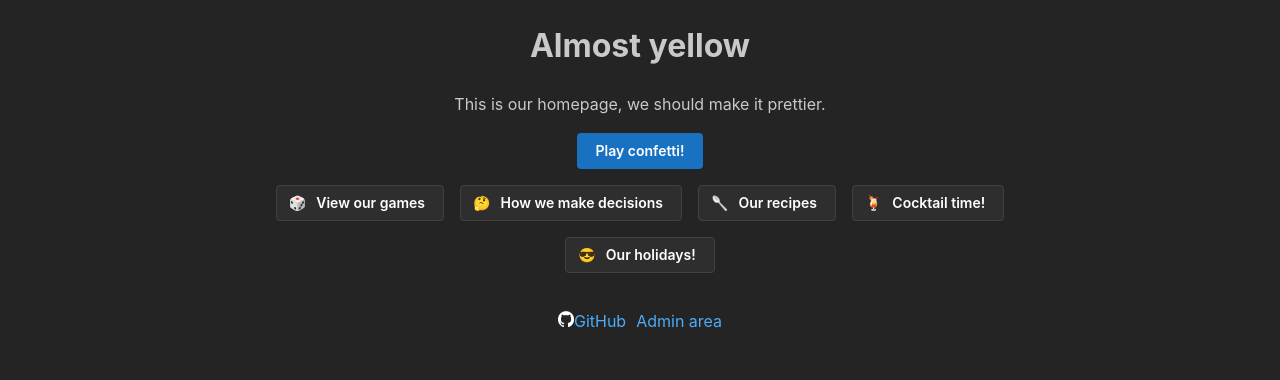
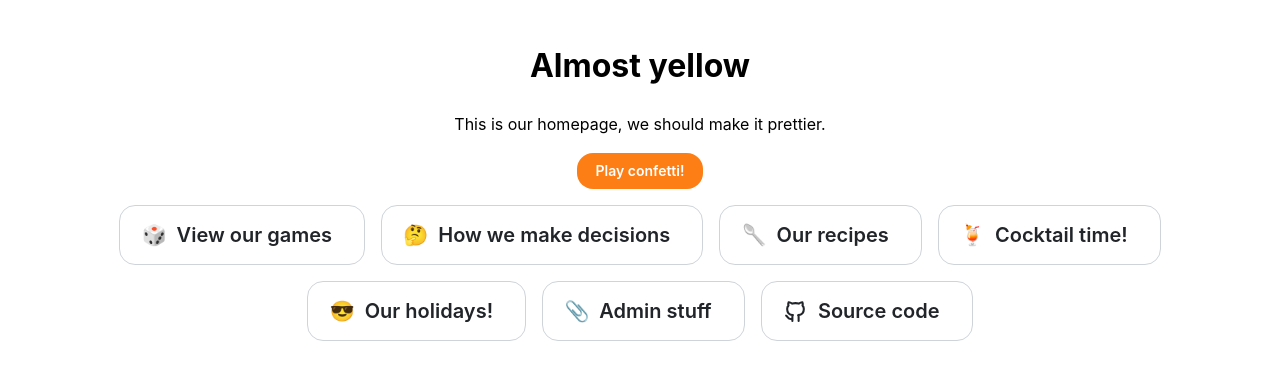
Before and after one commit to cjrace/almostyellow, a Next.js app: page / in a window 1280 px wide. Shown: the top 380 px of the page. Built offline with nearby package versions, Linux system fonts and the light colour scheme.

Commit message:
mantine rampage - moving everything over

```diff
--- /dev/null
+++ b/app/acalat.tsx
@@ -0,0 +1,11 @@
+import { createTheme } from "@mantine/core";
+
+export const acalat = createTheme({
+  primaryColor: "orange",
+
+  // Set rounding for buttons and inputs
+  defaultRadius: "lg",
+
+  // Set cursor, mainly for the checkbox list
+  cursorType: "pointer",
+});
--- /dev/null
+++ b/app/global.css
@@ -0,0 +1,11 @@
+/* Add basic margin for all pages */
+body {
+  margin: 20px;
+}
+
+@media (max-width: 768px) {
+  /* Adjust styles for smaller screens */
+  body {
+    margin: 10px;
+  }
+}
--- a/pages/admin/chopinliszt.tsx
+++ b/pages/admin/chopinliszt.tsx
@@ -1,4 +1,4 @@
-import Checklist from "../../components/checklist";
+import Checklist from "../../components/admin/checklist";
 import { Breadcrumbs, Anchor } from "@mantine/core";
 
 const crumbitems = [
--- a/pages/decisionmaker.tsx
+++ b/pages/decisionmaker.tsx
@@ -89,7 +89,7 @@ const DecisionMaker: React.FC = () => {
               id="decision"
               style={{ fontSize: "24px", textAlign: "center" }}
             >
-              <p>The decision has been made, and you should choose:</p>
+              <p>The decision has been made, you choose...</p>
               {decidedOption}
             </div>
           )}
--- a/pages/index.tsx
+++ b/pages/index.tsx
@@ -1,12 +1,12 @@
-import Image from "next/image";
 import { Button, Group, Grid, Anchor } from "@mantine/core";
 import Confetti from "../components/confetti";
+import { IconBrandGithub } from "@tabler/icons-react";
 
 export default function Home() {
   return (
     <div>
-      <Grid justify="center" align="flex-start">
-        <Grid.Col span={8}>
+      <Grid justify="center">
+        <Grid.Col>
           <h1 style={{ textAlign: "center" }}>Almost yellow</h1>
           <p style={{ textAlign: "center" }}>
             This is our homepage, we should make it prettier.
@@ -24,12 +24,13 @@ export default function Home() {
           </Group>
         </Grid.Col>
 
-        <Grid.Col span={8}>
+        <Grid.Col>
           <Group justify="center">
             <Button
               leftSection="🎲"
               variant="default"
               component="a"
+              size="xl"
               href="/games"
             >
               View our games
@@ -39,6 +40,7 @@ export default function Home() {
               leftSection="🤔"
               variant="default"
               component="a"
+              size="xl"
               href="/decisionmaker"
             >
               How we make decisions
@@ -48,6 +50,7 @@ export default function Home() {
               leftSection="🥄"
               variant="default"
               component="a"
+              size="xl"
               href="/recipes"
             >
               Our recipes
@@ -57,6 +60,7 @@ export default function Home() {
               leftSection="🍹"
               variant="default"
               component="a"
+              size="xl"
               href="/cocktails"
             >
               Cocktail time!
@@ -66,40 +70,34 @@ export default function Home() {
               leftSection="😎"
               variant="default"
               component="a"
+              size="xl"
               href="/holidays"
             >
               Our holidays!
             </Button>
+
+            <Button
+              leftSection="📎"
+              variant="default"
+              component="a"
+              size="xl"
+              href="/admin"
+            >
+              Admin stuff
+            </Button>
+
+            <Button
+              leftSection={<IconBrandGithub size={25} />}
+              target="_blank"
+              variant="default"
+              rel="noopener noreferrer"
+              component="a"
+              size="xl"
+              href="https://github.com/cjrace/almostyellow"
+            >
+              Source code
+            </Button>
           </Group>
-        </Grid.Col>
-
-        <Grid.Col span={8}>
-          <footer
-            style={{
-              display: "flex",
-              justifyContent: "center",
-              padding: "20px",
-              gap: "10px",
-            }}
-          >
-            <Anchor
-              href="https://github.com/cjrace/almostyellow"
-              target="_blank"
-              rel="noopener noreferrer"
-            >
-              <Image
-                aria-hidden
-                src="/icons/github-mark-white.png"
-                alt="GitHub icon"
-                width={16}
-                height={16}
-              />
-              GitHub
-            </Anchor>
-            <div>
-              <Anchor href="/admin">Admin area</Anchor>
-            </div>
-          </footer>
         </Grid.Col>
       </Grid>
     </div>
```
Also changed, not shown: components/admin/checklist.tsx (renamed from components/checklist.tsx, +16 -11 lines), pages/_app.tsx (+7 -3 lines), pages/admin.tsx (+11 -3 lines), pages/cocktails.tsx (+9 -4 lines), pages/games/irishbingo.tsx (+8 -3 lines), pages/holidays.tsx (+21 -5 lines), 1 other file (tests, documents, lock files or other folders).
